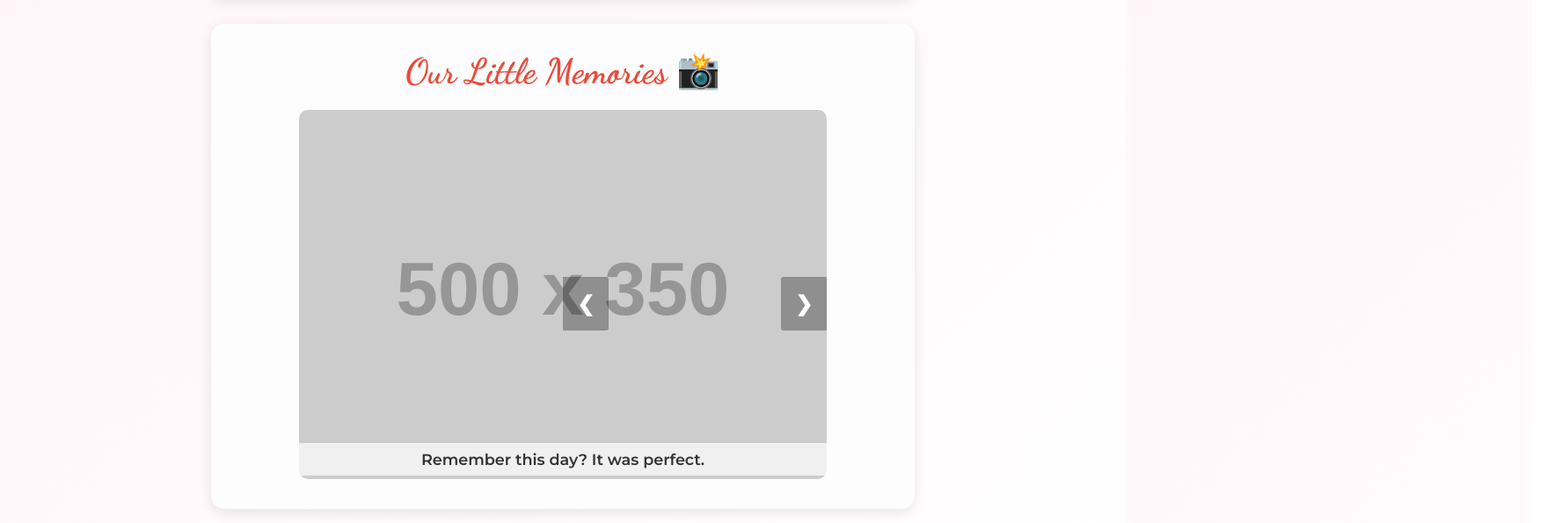
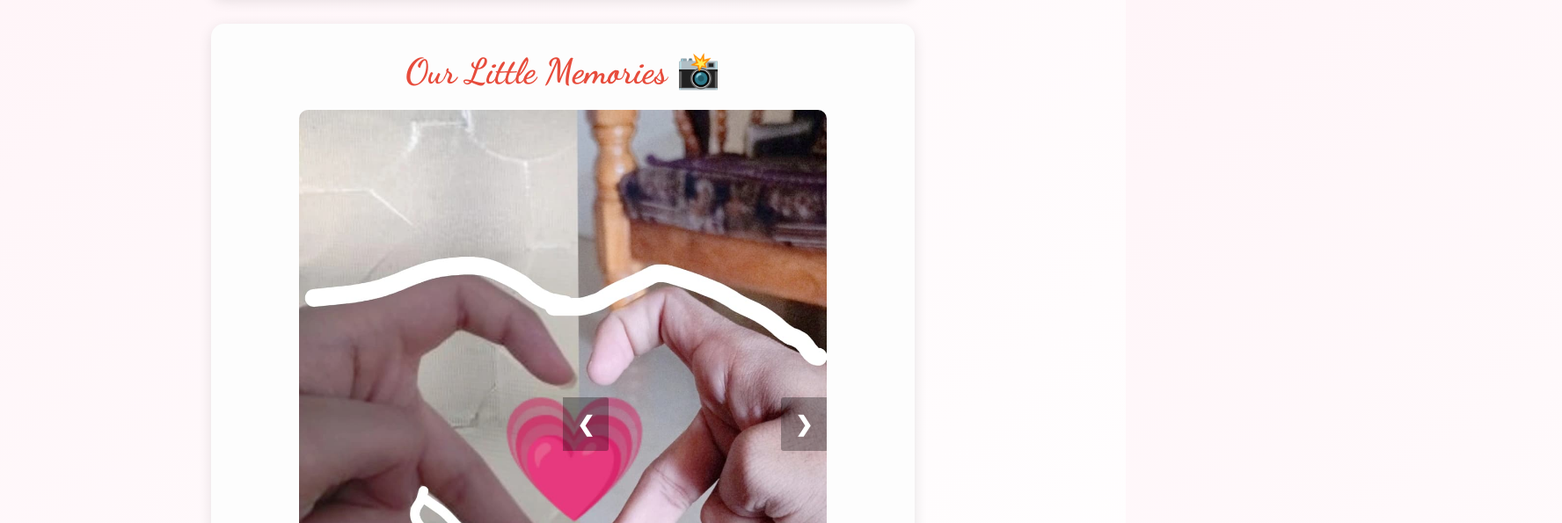
Before and after one commit to astroaryann/For_my_babe, a plain HTML site: page index.html in a window 1280 px wide. Shown: the part 1112-1707 px from the top of the page at 88% size, 1776 px wide, since content can reach past the window. Drawn offline with Linux system fonts and the light colour scheme; placeholder pictures from the web are drawn by us.

Commit message:
Update index.html

```diff
--- a/index.html
+++ b/index.html
@@ -55,7 +55,7 @@
                 <!-- Slide 1 -->
                 <div class="slide fade">
                     <!-- EDIT HERE: Add a photo URL or keep the message -->
-                    <img src="https://via.placeholder.com/500x350/f8c9d4/333?text=Our+First+Date" alt="Memory 1">
+                    <img src="https://github.com/astroaryann/For_my_babe/blob/main/Images/gf-photo1.jpeg" alt="Memory 1">
                     <div class="text">Remember this day? It was perfect.</div>
                 </div>
 
```
